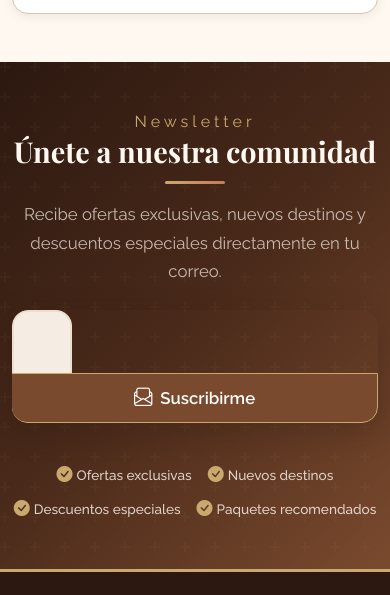
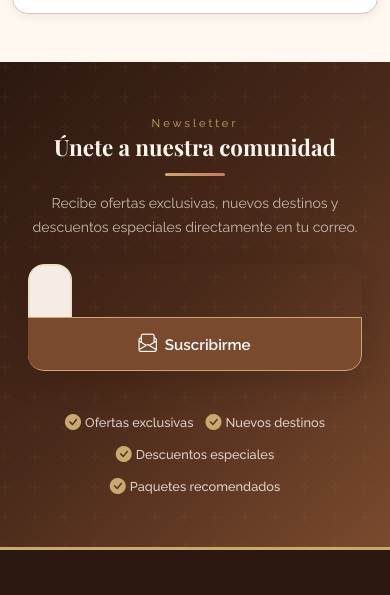
Before and after one commit to migueartun/Adventour, a website: page docs/index.html in a window 390 px wide. Shown: the part 10607-11202 px from the top of the page. Drawn offline with nearby package versions, Linux system fonts and the light colour scheme.

Commit message:
Make newsletter section fully responsive (mobile, tablet, desktop)

```diff
--- a/docs/css/styles.css
+++ b/docs/css/styles.css
@@ -979,7 +979,37 @@ h1, h2, h3, h4, h5, h6 {
   margin-right: 6px;
 }
 
+/* Tablet */
+@media (max-width: 768px) {
+  .newsletter-section .section-title {
+    font-size: 1.8rem;
+  }
+  .newsletter-section .section-subtitle {
+    font-size: 0.95rem;
+  }
+  .newsletter-form {
+    max-width: 100%;
+  }
+  .newsletter-benefits {
+    gap: 10px 20px;
+  }
+}
+
+/* Móvil */
 @media (max-width: 576px) {
+  .newsletter-section {
+    padding: 3rem 0;
+  }
+  .newsletter-section .section-title {
+    font-size: 1.4rem;
+  }
+  .newsletter-section .section-subtitle {
+    font-size: 0.88rem;
+  }
+  .newsletter-section .section-subtitle-top {
+    font-size: 0.7rem;
+    letter-spacing: 3px;
+  }
   .newsletter-form .input-group {
     flex-direction: column;
     border-radius: 16px;
@@ -989,16 +1019,20 @@ h1, h2, h3, h4, h5, h6 {
     border-right: 2px solid rgba(201, 169, 110, 0.2);
     border-bottom: none;
     text-align: center;
+    padding: 14px 20px;
+    font-size: 0.95rem;
   }
   .newsletter-form .btn-rustic {
     border-radius: 0 0 16px 16px !important;
-    min-height: 50px;
+    min-height: 48px;
+    font-size: 0.95rem;
+    padding: 12px 20px;
   }
   .newsletter-benefits {
-    gap: 10px 16px;
+    gap: 8px 12px;
   }
   .newsletter-benefits span {
-    font-size: 0.85rem;
+    font-size: 0.8rem;
   }
 }
 
--- a/docs/index.html
+++ b/docs/index.html
@@ -336,7 +336,7 @@
   <section id="newsletter" class="newsletter-section section-padding">
     <div class="container">
       <div class="row justify-content-center">
-        <div class="col-lg-8 text-center anim-hidden">
+        <div class="col-11 col-sm-10 col-md-8 col-lg-7 text-center anim-hidden">
           <span class="section-subtitle-top">Newsletter</span>
           <h2 class="section-title" style="color: #FFF8F0;">Únete a nuestra comunidad</h2>
           <p class="section-subtitle" style="color: rgba(255,248,240,0.7);">
--- a/public/css/styles.css
+++ b/public/css/styles.css
@@ -979,7 +979,37 @@ h1, h2, h3, h4, h5, h6 {
   margin-right: 6px;
 }
 
+/* Tablet */
+@media (max-width: 768px) {
+  .newsletter-section .section-title {
+    font-size: 1.8rem;
+  }
+  .newsletter-section .section-subtitle {
+    font-size: 0.95rem;
+  }
+  .newsletter-form {
+    max-width: 100%;
+  }
+  .newsletter-benefits {
+    gap: 10px 20px;
+  }
+}
+
+/* Móvil */
 @media (max-width: 576px) {
+  .newsletter-section {
+    padding: 3rem 0;
+  }
+  .newsletter-section .section-title {
+    font-size: 1.4rem;
+  }
+  .newsletter-section .section-subtitle {
+    font-size: 0.88rem;
+  }
+  .newsletter-section .section-subtitle-top {
+    font-size: 0.7rem;
+    letter-spacing: 3px;
+  }
   .newsletter-form .input-group {
     flex-direction: column;
     border-radius: 16px;
@@ -989,16 +1019,20 @@ h1, h2, h3, h4, h5, h6 {
     border-right: 2px solid rgba(201, 169, 110, 0.2);
     border-bottom: none;
     text-align: center;
+    padding: 14px 20px;
+    font-size: 0.95rem;
   }
   .newsletter-form .btn-rustic {
     border-radius: 0 0 16px 16px !important;
-    min-height: 50px;
+    min-height: 48px;
+    font-size: 0.95rem;
+    padding: 12px 20px;
   }
   .newsletter-benefits {
-    gap: 10px 16px;
+    gap: 8px 12px;
   }
   .newsletter-benefits span {
-    font-size: 0.85rem;
+    font-size: 0.8rem;
   }
 }
 
```
Also changed, not shown: public/index.html (+1 -1 lines).
